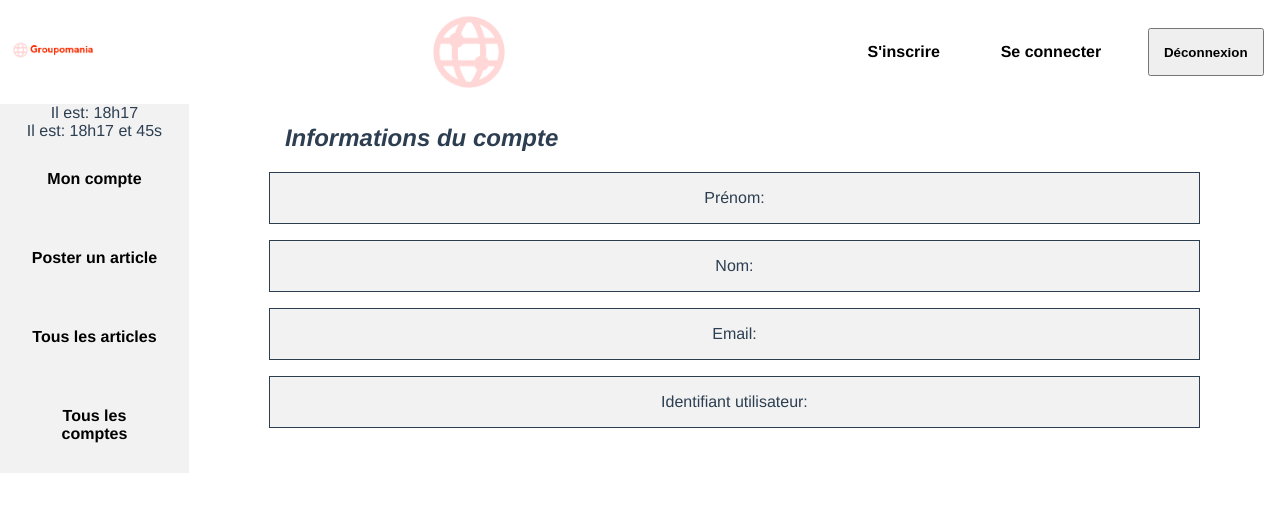
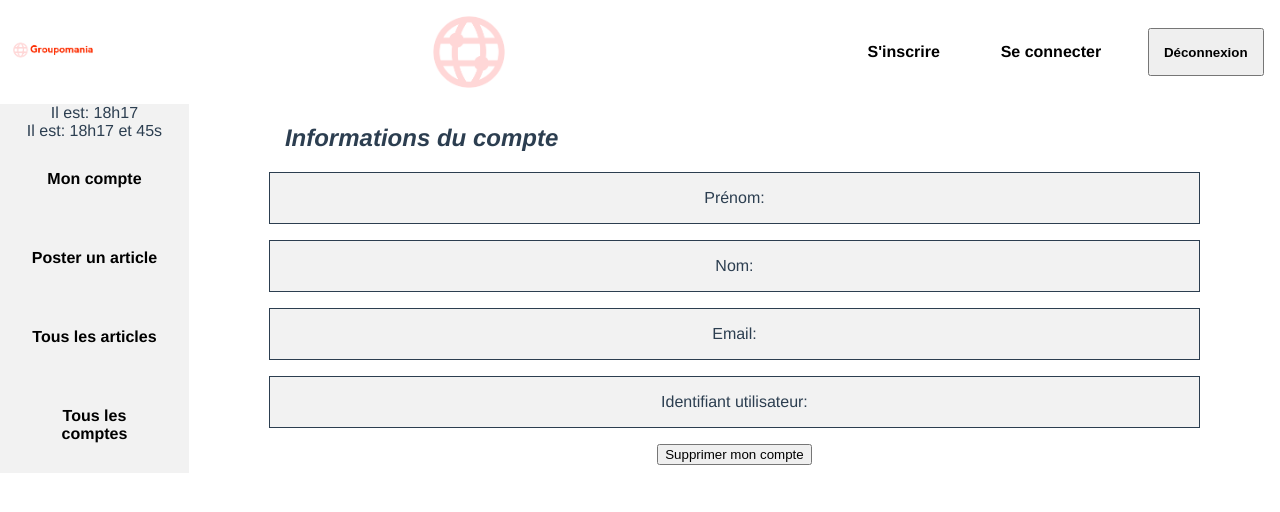
Before and after one commit to EuverteT/ThomasEuverte_7_20122021, a Vue app in the folder frontend/: page /#/account in a window 1280 px wide. Shown: the top 512 px of the page. Built offline with nearby package versions, Linux system fonts and the light colour scheme; no server answers.

Commit message:
Modif frontend et mixins / suppression password dans requete post/user / Suppression du compte pour les users et l'admin OK (ajout du buton et de la méthode

```diff
--- a/frontend/src/views/Account.vue
+++ b/frontend/src/views/Account.vue
@@ -35,6 +35,12 @@
             <p>Vous n'ếtes pas administrateur du site.</p>
             <p>Vous pouvez le contacter par mail à l'adresse <span class="userInfo">admin@admin.fr</span></p>
           </div>
+           <button
+            @click="deleteMyAccount()"
+            class="all__article--container--deletePost"
+          >
+            Supprimer mon compte
+          </button>
         </section>
       </div>
     </div>
@@ -85,6 +91,29 @@ export default {
           console.log(error);
         });
     },
+
+    deleteMyAccount() {
+
+      const userId = localStorage.getItem("userId")
+
+      axios
+        .delete("http://localhost:3000/api/user/" + userId, {
+          headers: {
+            "Content-Type": "application/json",
+            Authorization: "Bearer " + localStorage.getItem("token"),
+          },
+        })
+        .then((res) => {
+          console.log("compte supprimé");
+          alert("Compte supprimé");
+          this.$router.push("/");
+
+          return res.status(200).json({ message: "Compte supprimé" });
+        })
+        .catch((error) => {
+          console.log(error);
+        });
+    },
   },
 };
 </script>
--- a/frontend/src/views/AllAccounts.vue
+++ b/frontend/src/views/AllAccounts.vue
@@ -4,14 +4,17 @@
     <div class="all-special">
       <LeftNavbar />
       <div class="all-right-part">
-        <div class="all__article" v-for="user in accounts" :key="user.id">
-          <div class="all__article--container">
-            <div class="all__article--container--precision">
+        <div v-for="user in accounts" :key="user.id">
+          <div class="all__article">
+            <div class="all__article--container">
               Identifiant: {{ user.id }} Prénom: {{ user.firstName }} Nom:
               {{ user.lastName }}
-              Le:
-              {{ user.createdAt }} Email: {{ user.email }}
             </div>
+            <div class="all__article--title">
+              Inscrit depuis le:
+              {{ user.createdAt }}
+            </div>
+            <div class="all__article--content">Email: {{ user.email }}</div>
             <button
               v-if="isAdmin === 'true'"
               @click="deleteAccount(user)"
@@ -58,10 +61,10 @@ export default {
           },
         })
         .then((res) => {
-                    console.log("ALLACCOUNTS consultés")
+          console.log("ALLACCOUNTS consultés");
 
-          this.accounts = res.data // modifier pour envoyer moins de data depuis le back
-          })
+          this.accounts = res.data;
+        })
         .catch((error) => console.log(error));
     },
 
@@ -76,7 +79,7 @@ export default {
         })
         .then(() => {
           console.log("compte supprimé");
-          window.location.reload()
+          window.location.reload();
         })
         .catch((error) => {
           console.log(error);
@@ -86,25 +89,34 @@ export default {
 };
 </script>
 
-<style lang="scss">
+<style scoped lang="scss">
 @import "./styles/main.scss";
 
 .all-special {
   display: flex;
+  justify-content: space-between;
+  @include mobile {
+  flex-direction: column;
+  }
 }
 
 .all-right-part {
   display: flex;
+  flex-wrap: wrap;
   flex-direction: column;
-  width: 100%;
+  align-self: center;
+  text-align: center;
+  width: 80%;
 }
 
 .all {
   &__article {
     background-color: #f2f2f2;
-    border: 1px solid;
-    margin: 1rem 0;
+    border: 3px solid;
+    border-radius: 10px;
+    margin:1rem 5rem 1rem 0;
     padding: 1rem;
+
 
     &--container {
       @include flex-global;
@@ -136,4 +148,9 @@ export default {
     }
   }
 }
+
+
+
+
+
 </style>
--- a/frontend/src/views/AllPosts.vue
+++ b/frontend/src/views/AllPosts.vue
@@ -114,20 +114,29 @@ export default {
 
 .all-special {
   display: flex;
+  justify-content: space-between;
+  @include mobile {
+  flex-direction: column;
+  }
 }
 
 .all-right-part {
   display: flex;
+  flex-wrap: wrap;
   flex-direction: column;
-  width: 100%;
+  align-self: center;
+  text-align: center;
+  width: 80%;
 }
 
 .all {
   &__article {
     background-color: #f2f2f2;
-    border: 1px solid;
-    margin: 1rem 0;
+    border: 3px solid;
+    border-radius: 10px;
+    margin:1rem 5rem 1rem 0;
     padding: 1rem;
+
 
     &--container {
       @include flex-global;
@@ -159,4 +168,6 @@ export default {
     }
   }
 }
+
+
 </style>
--- a/frontend/styles/_mixins.scss
+++ b/frontend/styles/_mixins.scss
@@ -21,8 +21,13 @@
   flex-direction: column;
 }
 
+@mixin mobile {
+  @media screen and (max-width: 1025px) {
+    @content;
+  }
+}
+
 //A CHECKER
-
 
 @mixin flex-row {
   display: flex;
@@ -42,39 +47,17 @@
 }
 
 @mixin title-typo {
-  font-family: "Roboto";
   font-size: 1.5rem;
 }
 
 @mixin soft-typo {
-  font-family: "Roboto";
   font-size: 1.1rem;
   font-weight: 200;
   text-shadow: 1px 0 1px rgba(0, 0, 0, 0.3);
 }
 
 @mixin bold-typo {
-  font-family: "Roboto";
   font-size: 1rem;
   font-weight: 500;
   text-shadow: 1px 0 1px rgba(0, 0, 0, 0.3);
 }
-
-@mixin cool-text($color: black, $font-size: 1.8rem) {
-  font-family: Shrikhand;
-  color: $color;
-  font-size: $font-size;
-}
-
-@mixin fav-heart {
-  display: block;
-  background: -webkit-linear-gradient($colour-primary, $colour-secondary);
-  -webkit-background-clip: text;
-  -webkit-text-fill-color: transparent;
-}
-
-@mixin mobile {
-  @media screen and (max-width: 1025px) {
-    @content;
-  }
-}
```
Also changed, not shown: 1 other file (tests, documents, lock files or other folders).
